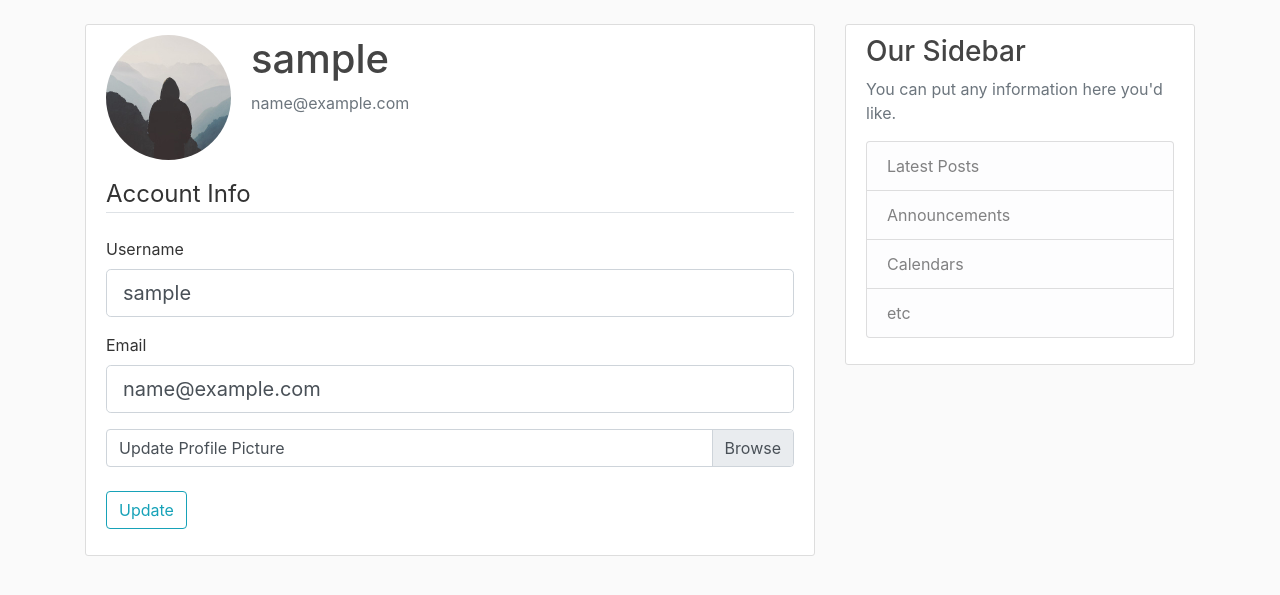
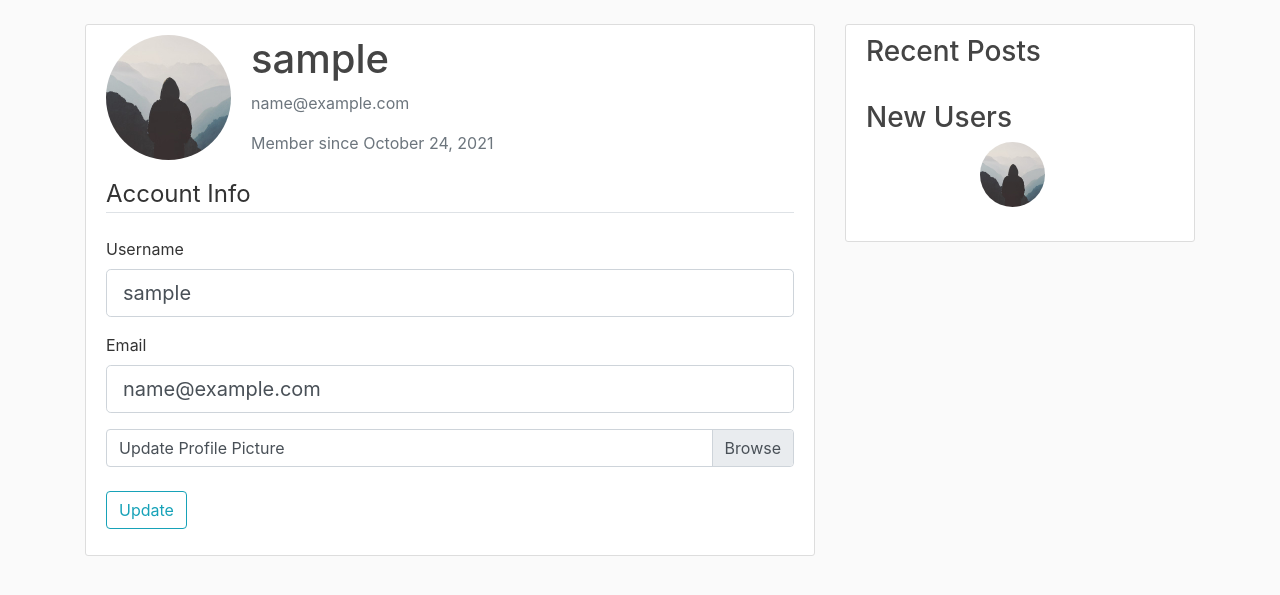
Before and after one commit to davifeliciano/flask_blog, a Flask app: page /account in a window 1280 px wide. Shown: the part 56-651 px from the top of the page. Run offline with Flask 2, Linux system fonts and the light colour scheme; the visitor is signed in with stand-in values (Sample User, id 1); data comes from the database, SQL or seed files in the repository; data that the repository does not hold is empty; some libraries are stand-ins or nearby versions.

Commit message:
Adding recent posts and users to the sidebar

```diff
--- a/flask_blog/__init__.py
+++ b/flask_blog/__init__.py
@@ -3,9 +3,8 @@ from flask_sqlalchemy import SQLAlchemy
 from flask_bcrypt import Bcrypt
 from flask_login import LoginManager, login_manager
 from flask_mail import Mail
-from flask_moment import Moment, moment
+from flask_moment import Moment
 from .config import Config
-
 
 db = SQLAlchemy()
 bcrypt = Bcrypt()
@@ -36,4 +35,18 @@ def create_app(config_class=Config):
     app.register_blueprint(posts)
     app.register_blueprint(errors)
 
+    from .models import User, Post
+
+    @app.context_processor
+    def inject_recent_posts():
+        return dict(
+            recent_posts=Post.query.order_by(Post.date_posted.desc()).limit(5).all()
+        )
+
+    @app.context_processor
+    def inject_recent_users():
+        return dict(
+            recent_users=User.query.order_by(User.date_signed_in.desc()).limit(8).all()
+        )
+
     return app
--- a/flask_blog/models.py
+++ b/flask_blog/models.py
@@ -19,6 +19,7 @@ class User(db.Model, UserMixin):
     image_file = db.Column(db.String(20), nullable=False, default="default.jpg")
     password = db.Column(db.String(60), nullable=False)
     posts = db.relationship("Post", backref="author", lazy=True)
+    date_signed_in = db.Column(db.DateTime, nullable=False, default=datetime.utcnow)
 
     def __repr__(self) -> str:
         return f"User(username='{self.username}', email='{self.email}', image_file='{self.image_file}')"
--- a/flask_blog/static/main.css
+++ b/flask_blog/static/main.css
@@ -89,3 +89,7 @@ a.article-title:hover {
 .profile-picture:hover {
     cursor: pointer;
 }
+
+.sidebar-profile-pic:hover {
+    text-decoration: none;
+}
--- a/flask_blog/templates/account.html
+++ b/flask_blog/templates/account.html
@@ -7,6 +7,7 @@
             <div class="media-body">
                 <h2 class="account-heading">{{ current_user.username }}</h2>
                 <p class="text-secondary">{{ current_user.email }}</p>
+                <p class="text-secondary">Member since {{ moment(current_user.date_signed_in).format('LL') }}</p>
             </div>
         </div>
         <form method="post" action="" enctype="multipart/form-data">
--- a/flask_blog/templates/layout.html
+++ b/flask_blog/templates/layout.html
@@ -63,15 +63,36 @@
             </div>
             <div class="col-md-4">
                 <div class="content-section">
-                    <h3>Our Sidebar</h3>
-                    <p class='text-muted'>You can put any information here you'd like.
-                        <ul class="list-group">
-                            <li class="list-group-item list-group-item-light">Latest Posts</li>
-                            <li class="list-group-item list-group-item-light">Announcements</li>
-                            <li class="list-group-item list-group-item-light">Calendars</li>
-                            <li class="list-group-item list-group-item-light">etc</li>
-                        </ul>
-                    </p>
+                    <h3>Recent Posts</h3>
+                    <ul class="list-group">
+                        {% for post in recent_posts %}
+                            <li class="list-group-item list-group-item-light">
+                                <div class="row">
+                                    <div class="col-auto  text-center">
+                                        <a class="sidebar-profile-pic" href="{{ url_for('users.user', username=post.author.username) }}">
+                                            <img class="rounded-circle article-img mr-2" style="width: 30px; height: 30px"
+                                                 src="{{ url_for('static', filename='profile_pics/' + post.author.image_file) }}">
+                                        </a>
+                                    </div>
+                                    <div class="col pl-0">
+                                        <a class="article-title" href="{{ url_for('posts.post', post_id=post.id) }}">{{ post.title }}</a>
+                                    </div>
+                                </div>
+                            </li>
+                        {% endfor %}
+                    </ul>
+                    <br>
+                    <h3>New Users</h3>
+                    <div class="row">
+                        {% for user in recent_users %}
+                            <div class="col text-center mb-4">
+                                <a class="sidebar-profile-pic" href="{{ url_for('users.user', username=user.username) }}">
+                                    <img class="align-self-center rounded-circle article-img"
+                                         src="{{ url_for('static', filename='profile_pics/' + user.image_file) }}">
+                                </a>
+                            </div>
+                        {% endfor %}
+                    </div>
                 </div>
             </div>
         </div>
--- a/flask_blog/templates/user.html
+++ b/flask_blog/templates/user.html
@@ -7,6 +7,7 @@
             <div class="media-body">
                 <h2 class="account-heading">{{ user.username }}</h2>
                 <p class="text-secondary">{{ user.email }}</p>
+                <p class="text-secondary">Member since {{ moment(user.date_signed_in).format('LL') }}</p>
             </div>
         </div>
     </div>
```
